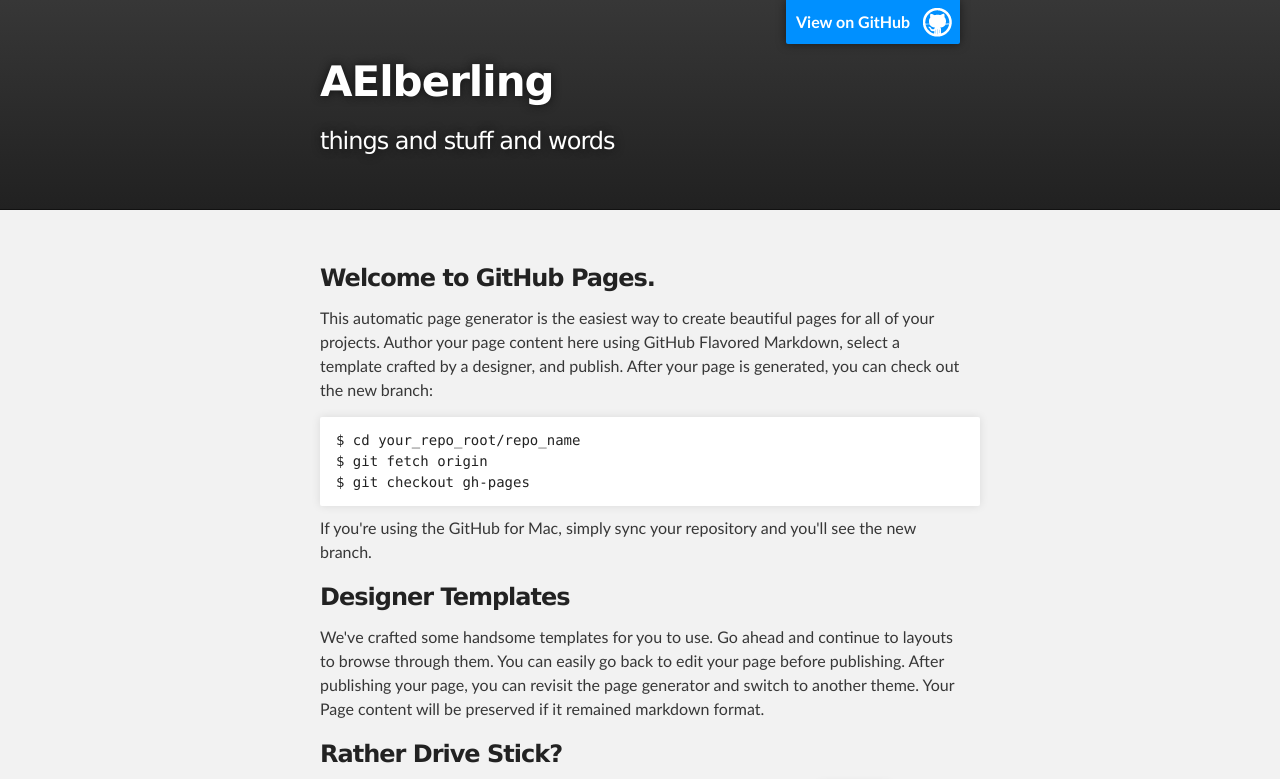
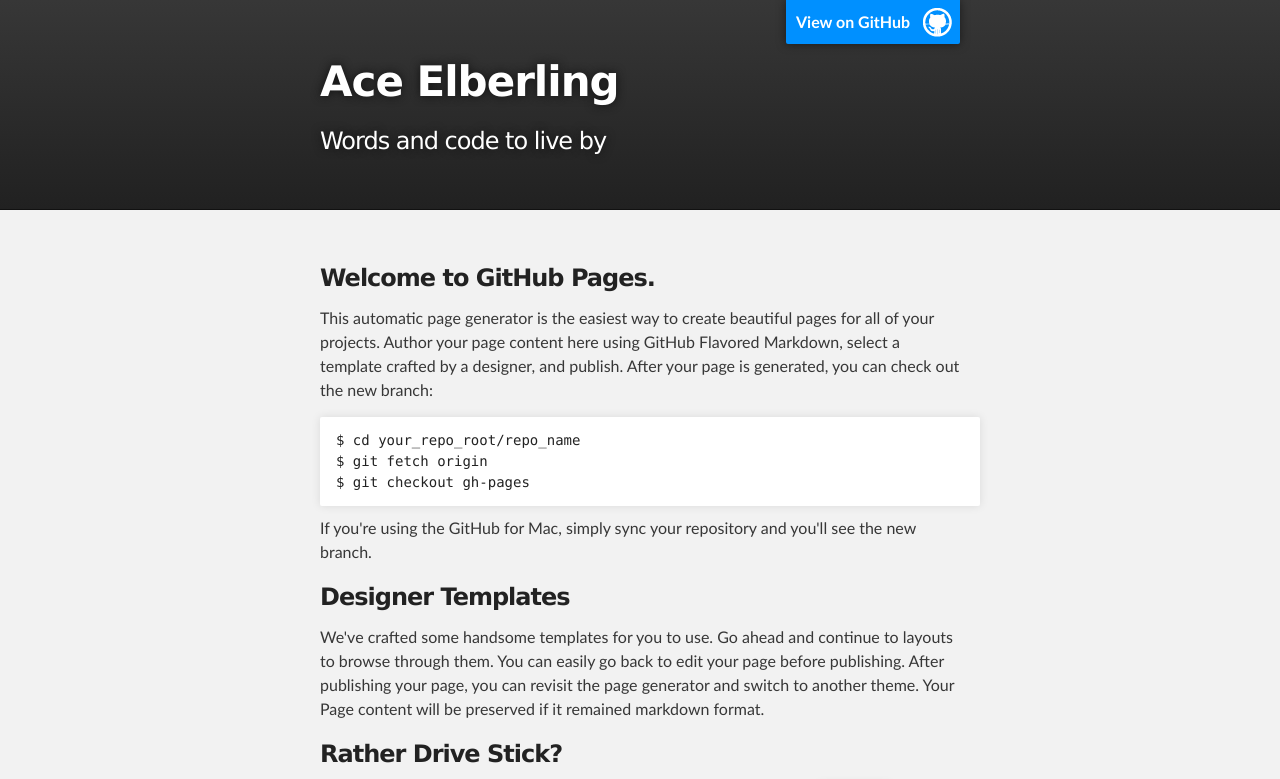
Before and after one commit to aelberling/aelberling.github.io, a plain HTML site: page index.html in a window 1280 px wide. Shown: the top 779 px of the page. Drawn offline with Linux system fonts and the light colour scheme.

Commit message:
Replace master branch with page content via GitHub

```diff
--- a/index.html
+++ b/index.html
@@ -4,11 +4,11 @@
   <head>
     <meta charset='utf-8'>
     <meta http-equiv="X-UA-Compatible" content="chrome=1">
-    <meta name="description" content="AElberling : things and stuff and words">
+    <meta name="description" content="Ace Elberling : Words and code to live by">
 
     <link rel="stylesheet" type="text/css" media="screen" href="stylesheets/stylesheet.css">
 
-    <title>AElberling</title>
+    <title>Ace Elberling</title>
   </head>
 
   <body>
@@ -18,8 +18,8 @@
         <header class="inner">
           <a id="forkme_banner" href="https://github.com/aelberling">View on GitHub</a>
 
-          <h1 id="project_title">AElberling</h1>
-          <h2 id="project_tagline">things and stuff and words</h2>
+          <h1 id="project_title">Ace Elberling</h1>
+          <h2 id="project_tagline">Words and code to live by</h2>
 
         </header>
     </div>
```
Also changed, not shown: params.json (+1 -1 lines).
